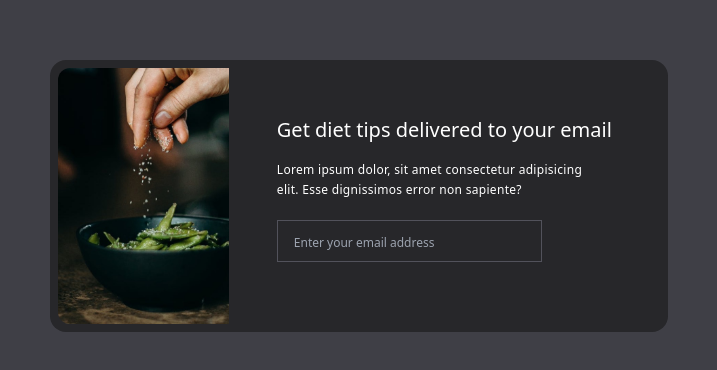
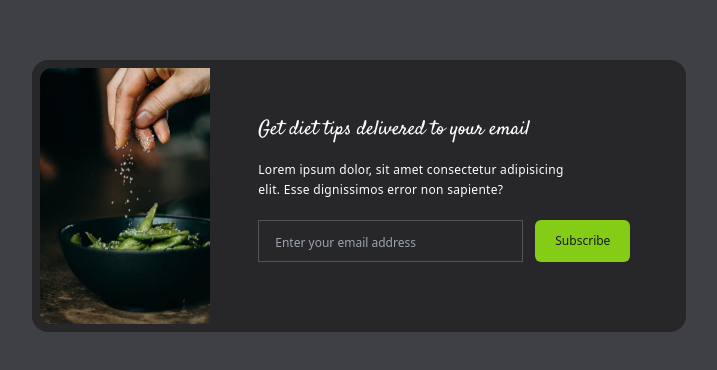
Before and after one commit to nsagias/react-tailwindcss-starter, a React (Create React App) app: page / in a window 1280 px wide. Shown: the part 204-574 px from the top of the page, without its empty margins (281-998 px from the left). Built offline with nearby package versions, Linux system fonts and the light colour scheme.

Commit message:
addd button

```diff
--- a/src/components/emailSubscribeCard/EmailSubscribeCard.tsx
+++ b/src/components/emailSubscribeCard/EmailSubscribeCard.tsx
@@ -12,41 +12,24 @@
           <img
             src="images/emailSubscribe/image.jpg"
             alt=""
-            className={`
-              object-fit rounded-xl
-              h-80 md:h-64
-              md:rounded-l-xl md:rounded-r-none
-              hover:scale-105 hover:rounded-xl duration-200
-            `}
+            className="object-fit rounded-xl h-80 md:h-64 md:rounded-l-xl md:rounded-r-none transform hover:scale-105 hover:rounded-xl duration-200"
           />
           {/* Content */}
           <div className="p-6 md:p-12">
-            <h2 className={`
-              text-xl font-medium  text-white
-              text-center md:text-left
-            `}>
+            <h2 className="font-serif text-xl font-medium text-center text-white md:text-left">
                 Get diet tips delivered to your email
             </h2>
-            <p className={`
-              max-w-xs my-4 text-xs leading-5 tracking-wide text-white t
-              ext-center md:text-left
-              `}>
+            <p className="max-w-xs my-4 text-xs leading-5 tracking-wide text-center text-white md:text-left">
                 Lorem ipsum dolor, sit amet consectetur adipisicing elit. Esse dignissimos error non sapiente?
               </p>
-            <div className={`
-              flex mt-5
-              flex-col md:flex-row
-              space-y-4 md:space-x-3
-            `}>
+              {/* Card input section */}
+              <div className="flex flex-col mt-5 space-y-4 md:space-x-3 md:flex-row md:space-y-0">
               <input
                 type="text"
                 placeholder="Enter your email address"
-                className={`
-                  p-2 px-4  bg-zinc-800 border border-zinc-600 focus:outline-none
-                  text-white text-center md:text-left
-                  placeholder:text-xs placeholder:text-center placeholder:md:text-left
-                `}
+                className="p-2 px-4 text-center text-white bg-zinc-800 border border-zinc-600 placeholder:text-xs placeholder:text-center md:text-left placeholder:md:text-left focus:outline-none"
               />
+              <button className="px-5 py-3 text-xs rounded-md text-zinc-900 bg-lime-500 hover:bg-lime-700 hover:text-white duration-500">Subscribe</button>
             </div>
           </div>
         </div>
```
